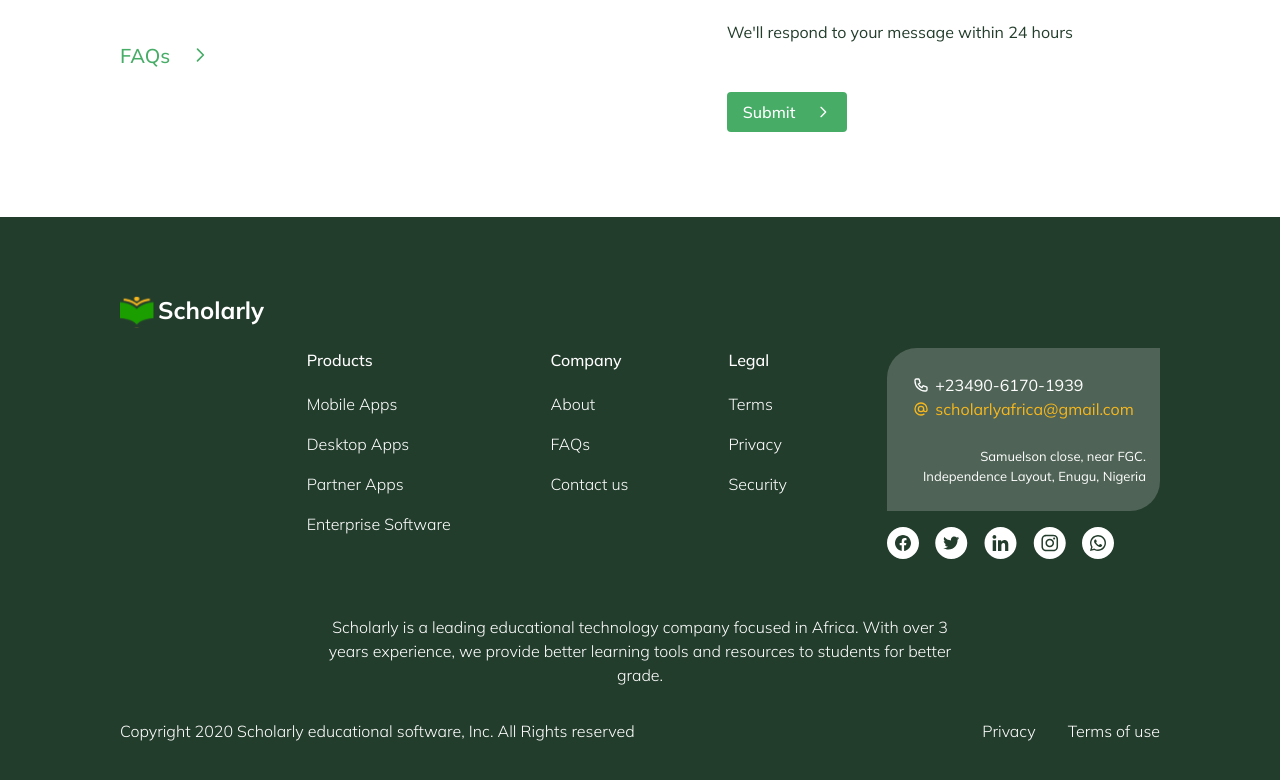
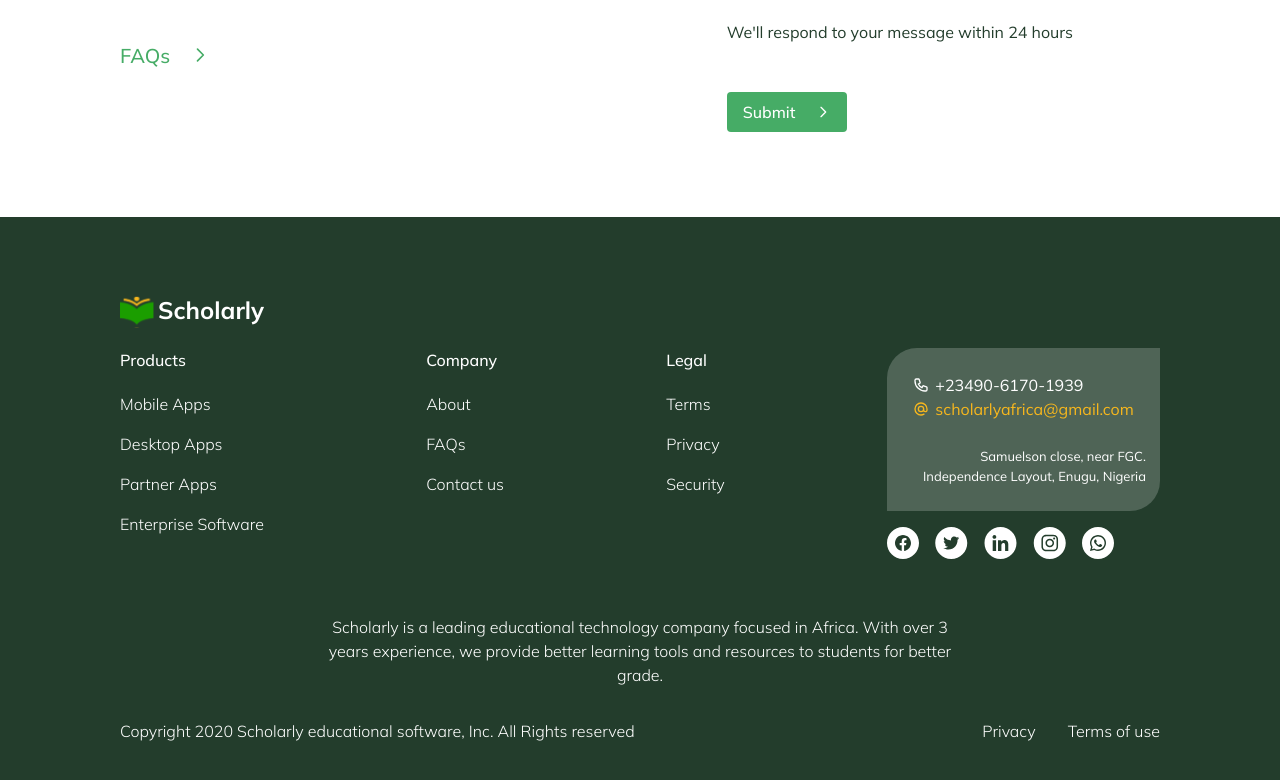
Before and after one commit to kinglighthill/scholarly-website, a Next.js app: page / in a window 1280 px wide. Shown: the part 3727-4507 px from the top of the page. Built offline with nearby package versions, Linux system fonts and the light colour scheme.

Commit message:
Update footer

```diff
--- a/components/reusables/Footer.tsx
+++ b/components/reusables/Footer.tsx
@@ -1,4 +1,4 @@
-import { Box, Flex, HStack, Icon, Spacer, Text, VStack } from '@chakra-ui/react';
+import { Box, Flex, HStack, Icon, SimpleGrid, Spacer, Text, VStack } from '@chakra-ui/react';
 import Image from 'next/image';
 import Link from 'next/link';
 import scholarly_logo2 from '../../public/scholarly_logo2.svg';
@@ -10,10 +10,12 @@ import whatsapp from '../../public/whatsapp.svg';
 import classes from '../../styles/components/Footer.module.css';
 import FooterMenu from '../footer/FooterMenu';
 import { PhoneIcon, AtSymbolIcon } from '@heroicons/react/outline';
+import FooterAccordion from '../footer/FooterAccordion';
 
 export default function Footer() {
   return (
     <Box as='footer' bgColor='brand.lime.700' className={classes.footer_container}>
+      <Box display={{base: 'none', lg: 'block'}}>
         <Link href='/' passHref>
           <a className={classes.logo_wrapper}>
             <HStack spacing={1} align='end'>
@@ -23,7 +25,7 @@ export default function Footer() {
           </a>
         </Link>
 
-      <HStack align='start' justify='end' spacing='100px' mb='50px'>
+        <Flex mb='50px'>
           <FooterMenu title='Products'
             items={[
               { name: 'Mobile Apps', url: '/' },
@@ -32,6 +34,7 @@ export default function Footer() {
               { name: 'Enterprise Software', url: '/' }
             ]}
           />
+          <Spacer />
           <FooterMenu title='Company'
             items={[
               { name: 'About', url: '/' },
@@ -39,6 +42,7 @@ export default function Footer() {
               { name: 'Contact us', url: '/' },
             ]}
           />
+          <Spacer />
           <FooterMenu title='Legal'
             items={[
               { name: 'Terms', url: '/' },
@@ -46,6 +50,7 @@ export default function Footer() {
               { name: 'Security', url: '/' },
             ]}
           />
+          <Spacer />
           <Box>
             <Box p='25px 14px' mb={4} borderRadius='30px 0' background='rgba(255,255,255,0.2)' maxW='273px'>
               <VStack spacing='26px'>
@@ -80,7 +85,7 @@ export default function Footer() {
               </a>
             </HStack>
           </Box>
-      </HStack>
+        </Flex>
 
         <Text maxW='656px' m='auto' color='white' textAlign='center' fontWeight='light'>
           Scholarly is a leading educational technology company focused in Africa. With over 3 years experience, we provide better learning tools and resources to students for better grade.
@@ -95,5 +100,10 @@ export default function Footer() {
           </HStack>
         </Flex>
       </Box>
+
+      <Box display={{lg: 'none'}}>
+        <FooterAccordion />
+      </Box>
+    </Box>
   )
 }
```
Lines whose indentation alone changed are shown as unchanged.
